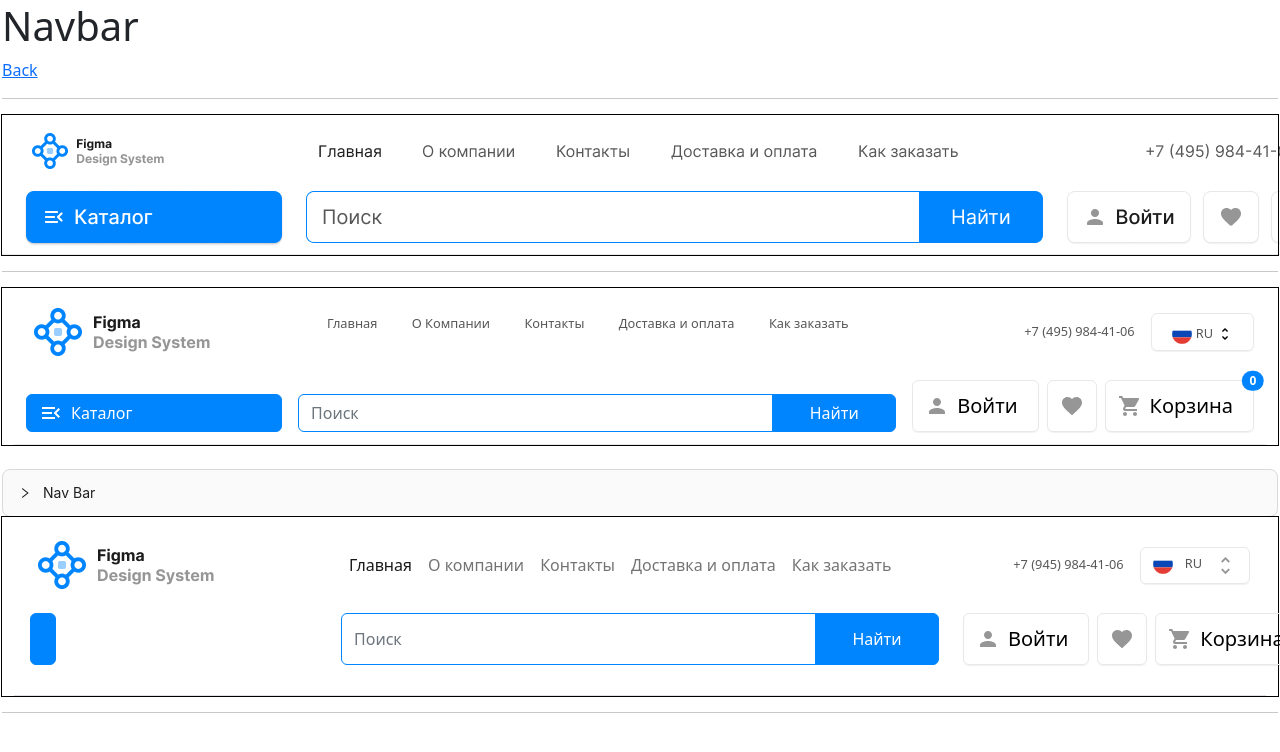
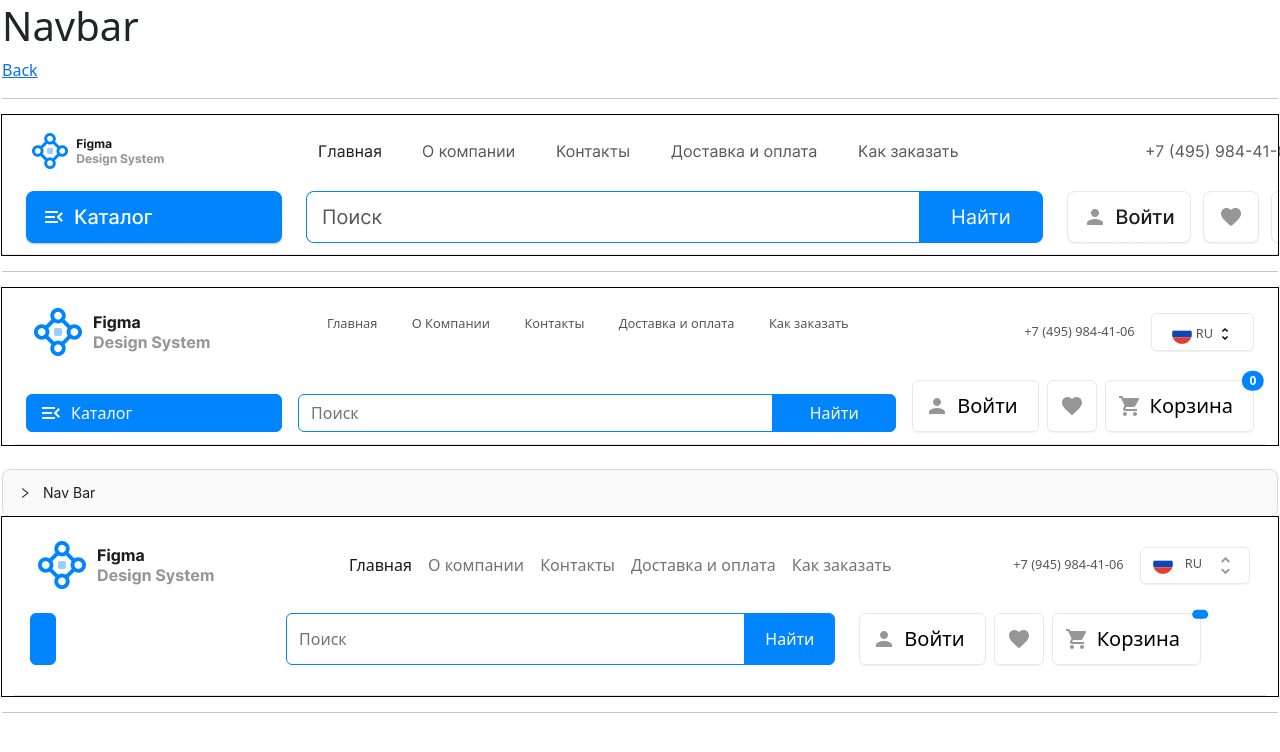
Before and after one commit to picus23/any-web-components, a Next.js app: page /navbar in a window 1280 px wide. Shown: the top 752 px of the page. Built offline with nearby package versions, Linux system fonts and the light colour scheme.

Commit message:
edit navbar

```diff
--- a/components/navbar/TempNavbar.tsx
+++ b/components/navbar/TempNavbar.tsx
@@ -44,7 +44,7 @@ const TempNavbar: FC<TempNavbarProps> = ({ catalog, hook, onBasket, onLogin, onF
                         </button>
                         <div className="collapse navbar-collapse" id="navbarSupportedContent">
 
-                            <ul className="navbar-nav me-auto mb-2 mb-lg-0">
+                            <ul className="navbar-nav me-auto mb-2 mb-lg-0" style={{fontSize:'16px',color:'#585757'}}>
                                 <li className="nav-item">
                                     <Link className="nav-link active" aria-current="page" href="/">Главная</Link >
                                 </li>
@@ -94,7 +94,7 @@ const TempNavbar: FC<TempNavbarProps> = ({ catalog, hook, onBasket, onLogin, onF
 
 
         <div className="row mb-3 align-items-stretch position-relative" style={{ height: 50 }}>
-            <div className="col-3 d-flex align-items-stretch " id="catalog">
+            <div className="d-flex align-items-stretch " style={{ maxWidth: '256px' }} id="catalog">
 
                 {
                     catalog
@@ -105,12 +105,12 @@ const TempNavbar: FC<TempNavbarProps> = ({ catalog, hook, onBasket, onLogin, onF
                     <input type="text" className="form-control border border-primary" placeholder="Поиск" aria-label="Recipient's username" aria-describedby="button-addon2" />
                     <Button
                         btn_style="btn-primary"
-                        style={{ width: '124px' }}>
+                        >
                         Найти
                     </Button>
                 </div>
             </div>
-            <div className="col-3 d-flex align-items-stretch">
+            <div className="col-4 d-flex align-items-stretch">
                 <div className="d-flex gap-2 w-100">
                     <Button
                         onClick={onLogin}
```
